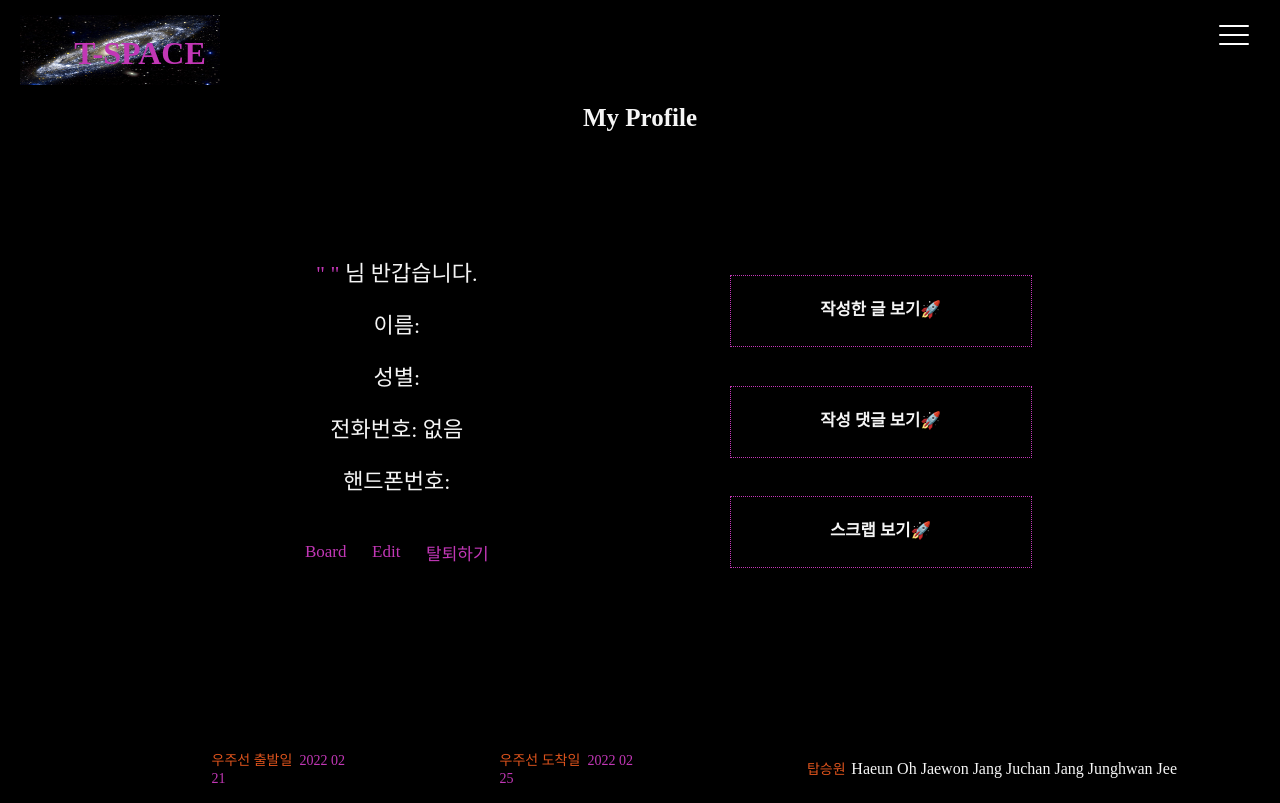
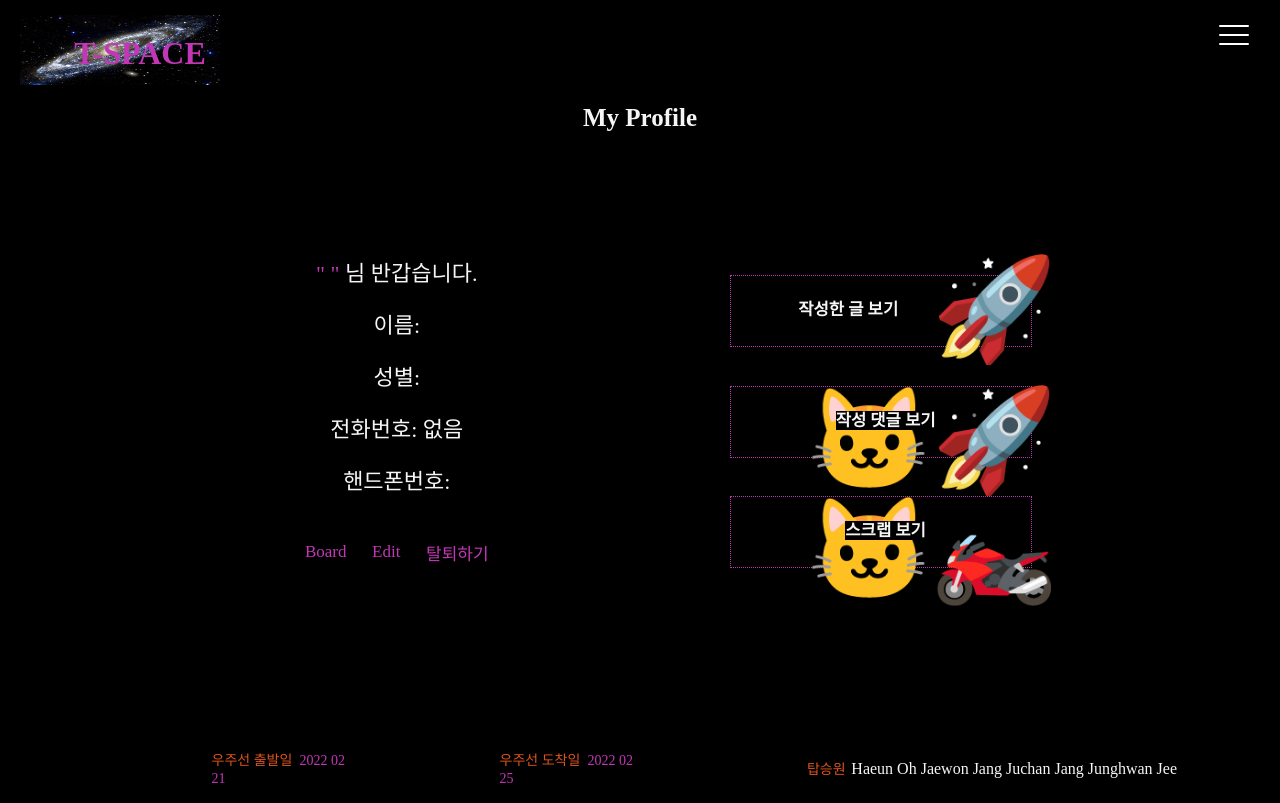
Before and after one commit to o-haa/Teample, a website: page views/user/profile.html in a window 1280 px wide. Drawn offline with nearby package versions, Linux system fonts and the light colour scheme; files that its build step writes are made by us from their sources; a web font is replaced by a local one.

Commit message:
decoration in profile page

```diff
--- a/public/profile.css
+++ b/public/profile.css
@@ -185,3 +185,15 @@ a{text-decoration: none;}
 .history3:hover::after{
     width:300px;
 }
+
+#rocket {
+    display: inline-block;
+    font-size: 100px;
+    float: right;
+    background: transparent !important;
+    margin-right: -50px;
+}
+
+#profile_my_history > div > h5 > a {
+    margin-left: 10px;
+}
--- a/views/user/profile.html
+++ b/views/user/profile.html
@@ -38,13 +38,13 @@
             <div id="profile_right">
                 <div id="profile_my_history">
                     <div class="history1">
-                        <h5><a href="/user/board/1">작성한 글 보기🚀</a></h5>
+                        <h5><a href="/user/board/1">작성한 글 보기</a><span id="rocket">🚀</span></h5>
                     </div>
                     <div class="history2">
-                        <h5><a href="/user/comment/1">작성 댓글 보기🚀</a></h5>
+                        <h5><a href="/user/comment/1">작성 댓글 보기</a><span id="rocket">🐱‍🚀</span></h5>
                     </div>
                     <div class="history3">
-                        <h5><a href="/user/scrap/1">스크랩 보기🚀</a></h5>
+                        <h5><a href="/user/scrap/1">스크랩 보기</a><span id="rocket">🐱‍🏍</span></h5>
                     </div>
                 </div>
             </div>
```
